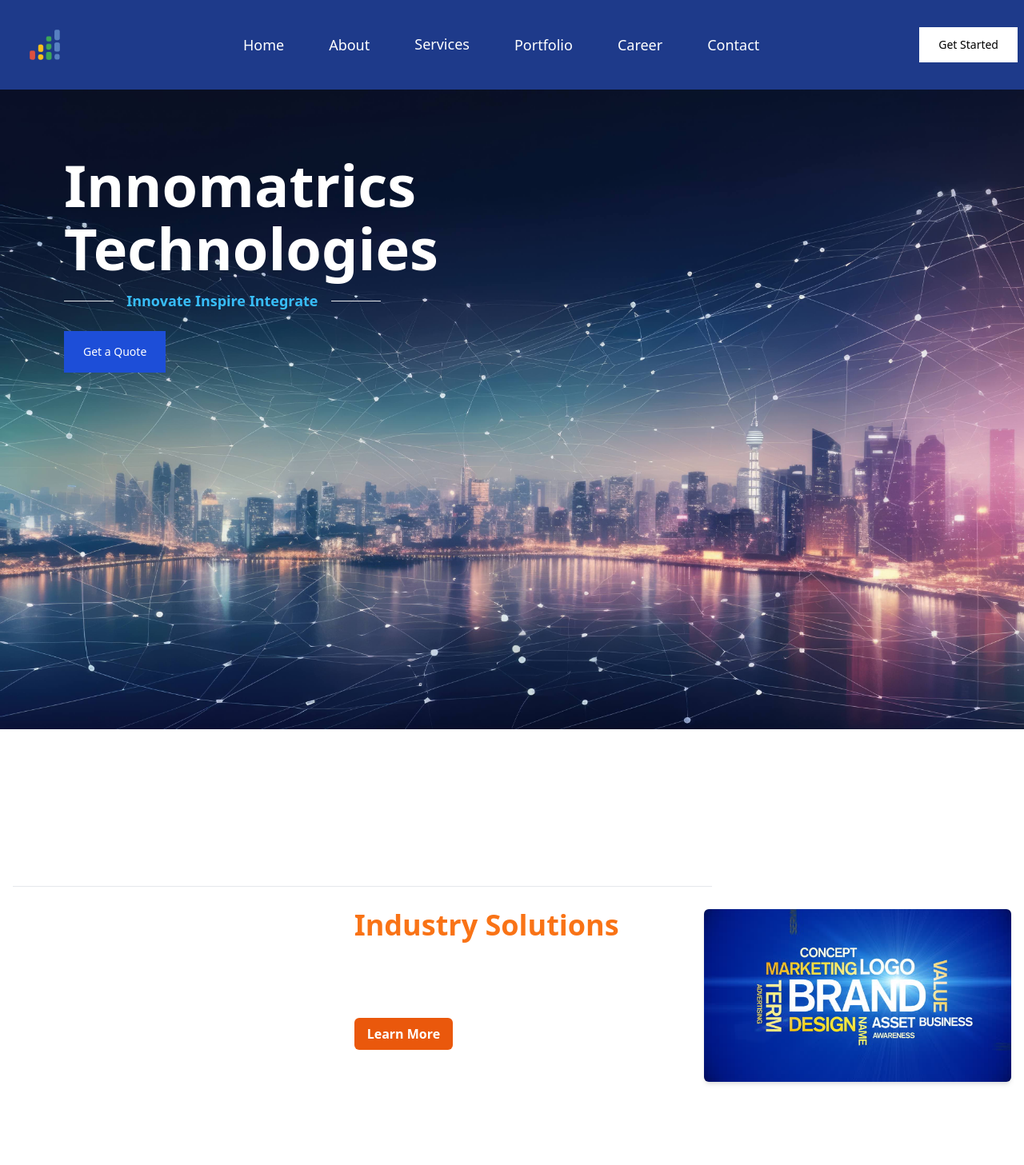
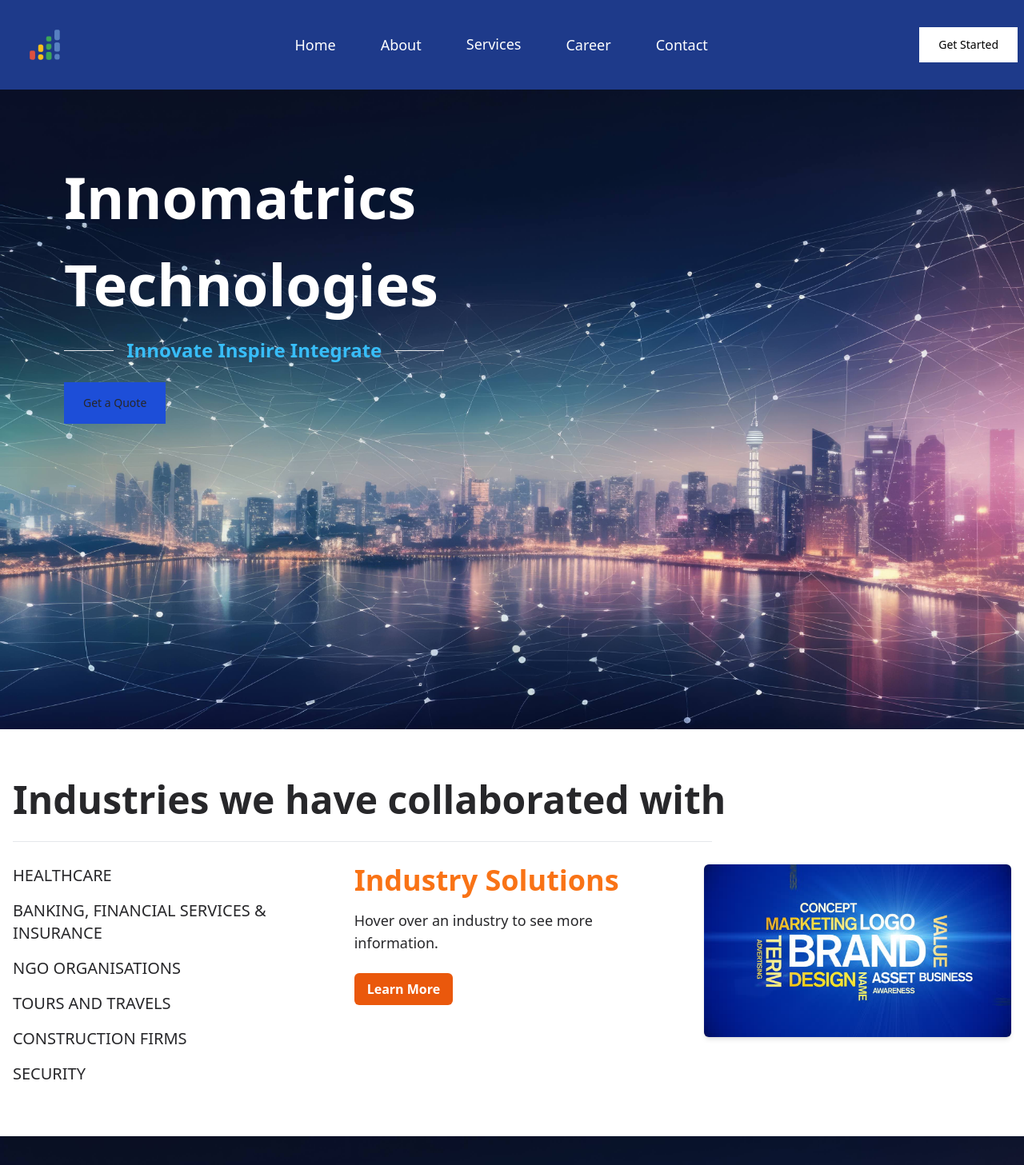
Before and after one commit to akshitchowdhury/Innomatrics_Site, a React (Create React App) app: page / in a window 1280 px wide. Shown: the top 1457 px of the page at 80% size. Built offline with nearby package versions, Linux system fonts and the light colour scheme.

Commit message:
homeFix2

```diff
--- a/src/components/Home/CountRise/CountRise.jsx
+++ b/src/components/Home/CountRise/CountRise.jsx
@@ -48,16 +48,16 @@ const CountUpAnimation = ({ initialValue, targetValue, text }) => {
   });
 
   return (
-    <div ref={ref} className="flex flex-col items-center">
+    <div ref={ref} className="flex flex-col items-center ">
       <span className="text-4xl md:text-6xl font-bold text-orange-500">{count >= targetValue ? `${targetValue}+` : count}</span>
-      <span className="text-lg md:text-xl text-white mt-2">{text}</span>
+      <span className="text-lg md:text-xl text-zinc-800 mt-2">{text}</span>
     </div>
   );
 };
 
 function CountRise() {
   return (
-    <div className="container mx-auto py-16 px-4">
+    <div className="container -my-16 mx-auto py-24 px-4">
       <h2 className="text-3xl md:text-4xl font-bold text-center text-white mb-12">
         Delivering Value for Our Customers
       </h2>
--- a/src/components/Home/Home.css
+++ b/src/components/Home/Home.css
@@ -4,3 +4,9 @@
   background-size: cover;
   height: 100vh;
 }
+
+.ServicesMission{
+  background-image: url('../../assets/homeBg.jpg');
+  background-attachment: fixed;
+  background-size: cover;
+}
--- a/src/components/Home/Home.jsx
+++ b/src/components/Home/Home.jsx
@@ -25,7 +25,7 @@ import Join from "./JoinTeam/Join";
 import CountRise from "./CountRise/CountRise";
 import Industry from "./Industry/Industry";
 
-const Home = forwardRef((props,ref) => {
+const Home = forwardRef((props, ref) => {
   const clientLogos = [
     {
       image: c1,
@@ -77,18 +77,20 @@ const Home = forwardRef((props,ref) => {
         <div className="p-5 md:p-20 flex flex-col md:flex-row gap-5">
           <div className="flex flex-col w-full md:w-2/3">
             <div className="flex flex-col my-auto text-xs leading-4">
-          <div className="text-4xl md:text-7xl font-semibold text-white leading-tight md:leading-[79px]">
+              <div className="text-4xl md:text-7xl font-semibold text-white leading-tight md:leading-[109px]">
                 Innomatrics Technologies
               </div>
-          <div className="mt-3 text-sm text-sky-400 flex items-center justify-center md:justify-start">
+              <div className="mt-3 text-sm  text-sky-400 flex items-center justify-center md:justify-start">
                 <hr className="w-1/6 md:w-1/12" />
-            <span className="mx-2 md:mx-4 text-base md:text-lg font-semibold">Innovate Inspire Integrate</span>
+                <span className="mx-2 md:mx-4 text-base md:text-2xl font-semibold">
+                  Innovate Inspire Integrate
+                </span>
                 <hr className="w-1/6 md:w-1/12" />
               </div>
               <Link to="/contact" className="self-center md:self-start">
                 <button
                   type="button"
-              className="text-white px-6 mt-6 bg-blue-700 focus:ring-4 focus:outline-none focus:ring-blue-300 font-medium text-sm py-4 text-center dark:bg-blue-600 dark:focus:ring-blue-800 hover:bg-white hover:text-black hover:transform hover:scale-105 hover:shadow-lg transition duration-300 ease-in-out"
+                  className="text-zinc-800 px-6 mt-6 bg-blue-700 focus:ring-4 focus:outline-none focus:ring-blue-300 font-medium text-sm py-4 text-center dark:bg-blue-600 dark:focus:ring-blue-800 hover:bg-white hover:text-black hover:transform hover:scale-105 hover:shadow-lg transition duration-300 ease-in-out"
                 >
                   Get a Quote
                 </button>
@@ -97,9 +99,12 @@ const Home = forwardRef((props,ref) => {
           </div>
         </div>
       </div>
+      <div className="bg-white">
+        <Industry />
+      </div>
 
-        <Industry />
-        <div className="p-8 my-28">
+      <div className="ServicesMission">
+      <div className="p-8 ">
         <h2 className="text-4xl text-white text-center">Our Services</h2>
 
         <ImageCardContainer />
@@ -113,25 +118,25 @@ const Home = forwardRef((props,ref) => {
           <OurMission />
         </div>
       </div>
-
+</div>
+      <div className="bg-white">
         <Join />
 
         <CountRise />
-        <div className="flex flex-col items-center px-20 mt-7 w-full max-md:px-5 max-md:max-w-full">
-          <div className="text-3xl md:text-4xl font-bold text-center text-white mb-12">
+      </div>
+      <div className="ServicesMission flex flex-col items-center px-20 w-full max-md:px-5 max-md:max-w-full">
+        <div className="text-3xl md:text-4xl font-bold text-center my-12 text-white mb-12">
           Our Clients
         </div>
-          <div className="mt-1.5 text-lg leading-4 text-center text-zinc-300 max-md:max-w-full">
+        <div className="mt-1.5 text-lg leading-4 text-center text-white max-md:max-w-full">
           We have been working with some of the best players in the industry
         </div>
         <div className="flex gap-5 justify-between py-4 mt-3 w-full max-w-[802px] max-md:flex-wrap max-md:max-w-full">
           <ClientsCarousel clientLogos={clientLogos} />
         </div>
       </div>
-
-
     </>
   );
-})
+});
 
 export default Home;
--- a/src/components/Home/Industry/Industry.jsx
+++ b/src/components/Home/Industry/Industry.jsx
@@ -20,16 +20,16 @@ const Industry = () => {
   };
 
   return (
-    <div className="container mx-auto py-16 px-4 my-14">
-      <p className="text-white font-semibold text-2xl md:text-5xl">
+    <div className="container mx-auto py-16 px-4 ">
+      <p className="text-zinc-800 font-semibold text-2xl md:text-5xl">
         Industries we have collaborated with
       </p>
-      <hr className="text-white w-[70%] my-7" />
+      <hr className="text-zinc-800 w-[70%] my-7" />
 
       {/* Large and Medium Screens Layout */}
       <div className="hidden lg:flex flex-col lg:flex-row justify-between items-center lg:items-start space-y-8 lg:space-y-0 lg:space-x-8">
         <div className="w-full lg:w-1/3">
-          <ul className="text-lg md:text-xl text-white space-y-4">
+          <ul className="text-lg md:text-xl text-zinc-800 space-y-4">
             {data.map((item, index) => (
               <li
                 key={index}
@@ -49,7 +49,7 @@ const Industry = () => {
               ? data[hoveredItem].title
               : "Industry Solutions"}
           </h2>
-          <p className="text-base md:text-lg text-white mb-6">
+          <p className="text-base md:text-lg text-zinc-800 mb-6">
             {hoveredItem !== null
               ? data[hoveredItem].desc
               : "Hover over an industry to see more information."}
--- a/src/components/Home/JoinTeam/Join.jsx
+++ b/src/components/Home/JoinTeam/Join.jsx
@@ -4,12 +4,12 @@ import joinTeam from "../../../assets/joinTeam.jpg";
 const Join = () => {
   return (
     <div className="flex flex-col md:flex-row gap-5 px-4 md:px-28 py-10">
-      <div className="flex flex-col w-full md:w-[47%]">
+      <div className="flex flex-col w-full md:w-[62%]">
         <div className="text-xl text-orange-600">JOIN A TEAM OF</div>
-        <div className="mt-2 text-sm md:text-4xl font-semibold text-white w-full md:w-3/4">
+        <div className="mt-2 text-sm md:text-4xl font-semibold text-zinc-800 w-full md:w-3/4">
           <p>Leaders Innovators Thinkers Problem Solvers</p>
         </div>
-        <button className="bg-orange-600 rounded-md w-1/2 md:w-1/3 h-12 my-2 text-white font-semibold hover:bg-gray-600 transition ease-in-out duration-300">
+        <button className="bg-orange-600 rounded-md w-1/2 md:w-1/3 h-12 my-2 text-zinc-800 font-semibold hover:bg-black hover:text-white transition ease-in-out duration-300">
           Work With Us
         </button>
       </div>
--- a/src/components/Navbar/NAv.jsx
+++ b/src/components/Navbar/NAv.jsx
@@ -89,7 +89,7 @@ function NAv() {
                   Services
                 </Link>
               </li>
-              <li className="navLinks">
+              {/* <li className="navLinks">
                 <Link
                   to="/portfolio"
                   className="block py-2 px-3 hover:text-black"
@@ -97,7 +97,7 @@ function NAv() {
                 >
                   Portfolio
                 </Link>
-              </li>
+              </li> */}
               <li className="navLinks">
                 <Link
                   to="/career"
@@ -150,30 +150,23 @@ function NAv() {
             <ul className="flex flex-row gap-x-0.1">
             <li className="services">
 
-              <Link
-                to="/services"
+              <div
                 className="block py-2 px-3 text-white rounded
                  hover:bg-gray-100 md:hover:bg-transparent
 
                  md:p-0 md:hover:text-zinc-900 dark:text-white
                   dark:hover:bg-gray-700 dark:hover:text-white
-                  md:dark:hover:bg-transparent dark:border-gray-700"
+                  md:dark:hover:bg-transparent dark:border-gray-700
+                  cursor-pointer"
               >
               <ServiceHover/>
-    </Link>
+    </div>
             </li>
 
 
 
             </ul>
-            <li className="navLinks">
-              <Link
-                to="/portfolio"
-                className="block py-2 px-3 text-white rounded hover:bg-gray-100 md:hover:bg-transparent  md:p-0 md:hover:text-zinc-900 dark:text-white dark:hover:bg-gray-700 dark:hover:text-white md:dark:hover:bg-transparent dark:border-gray-700"
-              >
-                Portfolio
-              </Link>
-            </li>
+
             <li className="navLinks">
               <Link
                 to="/career"
```
Lines whose indentation alone changed are shown as unchanged.
